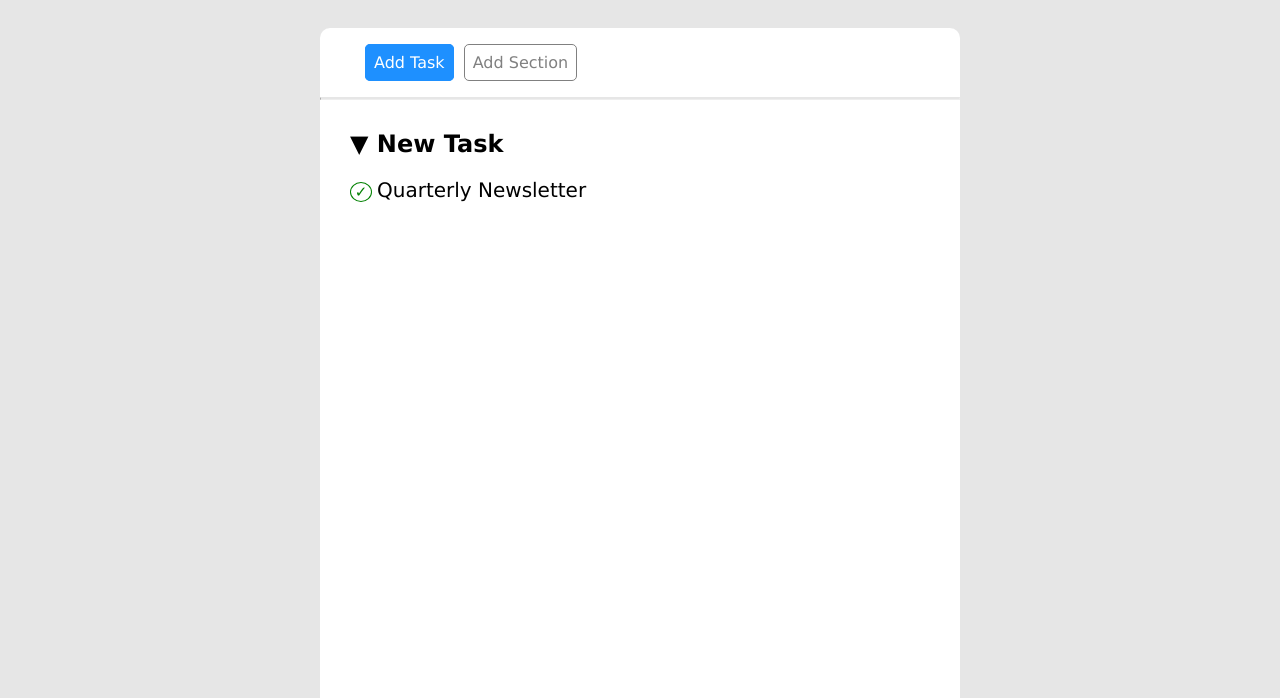
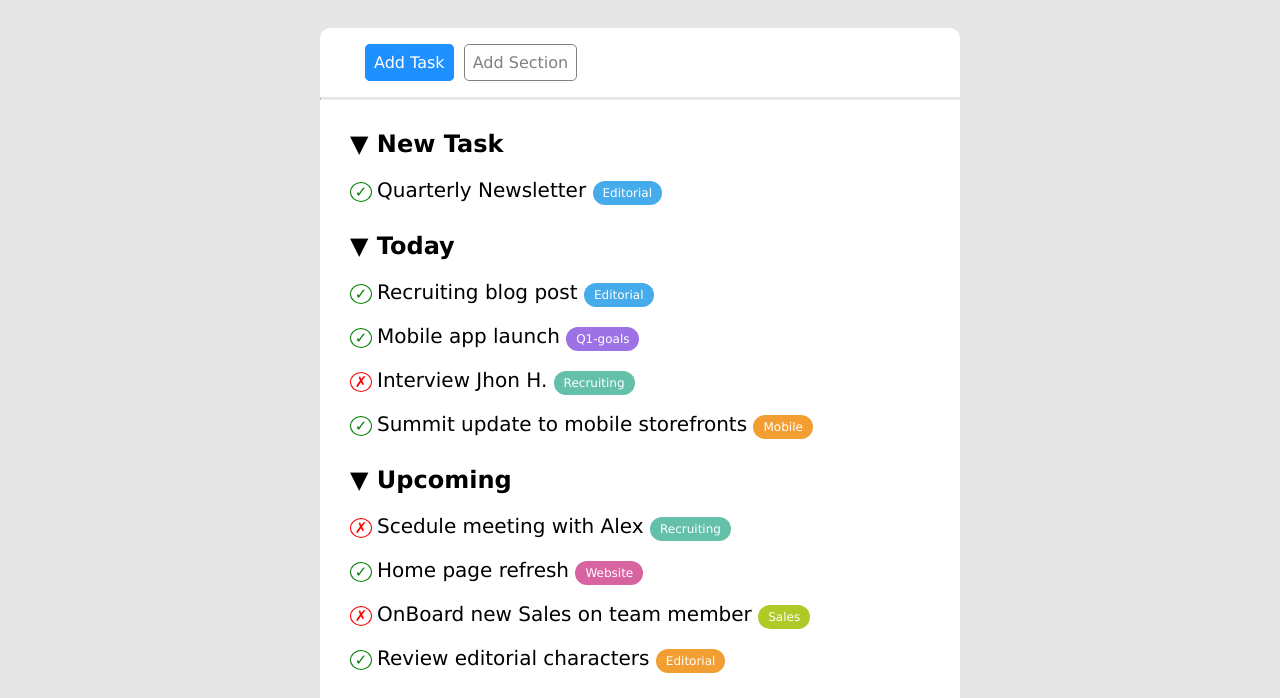
Before and after one commit to Vasmayer/html-css-toboolist, a plain HTML site: page index.html in a window 1280 px wide. Shown: the part 102-800 px from the top of the page. Drawn offline with Linux system fonts and the light colour scheme.

Commit message:
esercizio completo

```diff
--- a/css/style.css
+++ b/css/style.css
@@ -41,7 +41,7 @@ main
 {
 
     width: 50%;
-    height: 900px;
+    height: 700px;
     margin: 0 auto;
     background-color: white;
     border-radius: 10px;
@@ -87,11 +87,10 @@ hr{
     margin-top: 20px;
 
 }
-.check
+
+.simbols
 {
     font-size: 15px;
-    color: green;
-    border: 1px solid green;
     text-align: center;
     width: 22px;
     border-radius: 50%;
@@ -100,3 +99,46 @@ hr{
 
 
 }
+.check
+{
+    color: green;
+    border: 1px solid green;
+}
+.cross
+{
+    color: red;
+    border: 1px solid red;
+}
+
+.bedge
+{
+    font-size: 12px;
+    padding: 5px 10px 5px 10px;
+    border-radius: 20px;
+    color: white;
+}
+.editorial
+{
+    background-color: #45abea;
+
+}
+.q1-goals
+{
+    background-color: #9c72e4;
+}
+.recruiting
+{
+    background-color: #64c0a9;
+}
+.mobile,.editorial-2
+{
+    background-color: #f29e33;
+}
+.website
+{
+    background-color: #d863a1;
+}
+.sales
+{
+    background-color: #b0c926;
+}
--- a/index.html
+++ b/index.html
@@ -28,7 +28,49 @@
         </section>
         <section class="spacing">
             <h2>&#9660; New Task</h2>
-            <div class="text"><span class="check">&check;</span>Quarterly Newsletter</div>
+            <div class="text">
+
+                <span class="simbols check">&check;</span>Quarterly Newsletter
+                <span class="bedge editorial">Editorial</span>
+            </div>
+        </section>
+        <section class="spacing">
+            <h2>&#9660; Today</h2>
+            <div class="text">
+                <span class="simbols check">&check;</span>Recruiting blog post
+                <span class="bedge editorial">Editorial</span>
+            </div>
+            <div class="text">
+                <span class="simbols check">&check;</span>Mobile app launch
+                <span class="bedge q1-goals">Q1-goals</span>
+            </div>
+            <div class="text">
+                <span class="simbols cross">&cross;</span>Interview Jhon H.
+                <span class="bedge recruiting">Recruiting</span>
+            </div>
+            <div class="text">
+                <span class="simbols check">&check;</span>Summit update to mobile storefronts
+                <span class="bedge mobile">Mobile</span>
+            </div>
+        </section>
+        <section class="spacing">
+            <h2>&#9660; Upcoming</h2>
+            <div class="text">
+                <span class="simbols cross">&cross;</span>Scedule meeting with Alex
+                <span class="bedge recruiting">Recruiting</span>
+            </div>
+            <div class="text">
+                <span class="simbols check">&check;</span>Home page refresh
+                <span class="bedge website">Website</span>
+            </div>
+            <div class="text">
+                <span class="simbols cross">&cross;</span>OnBoard new Sales on team member
+                <span class="bedge sales">Sales</span>
+            </div>
+            <div class="text">
+                <span class="simbols check">&check;</span>Review editorial characters
+                <span class="bedge editorial-2">Editorial</span>
+            </div>
         </section>
 
     </main>
```
